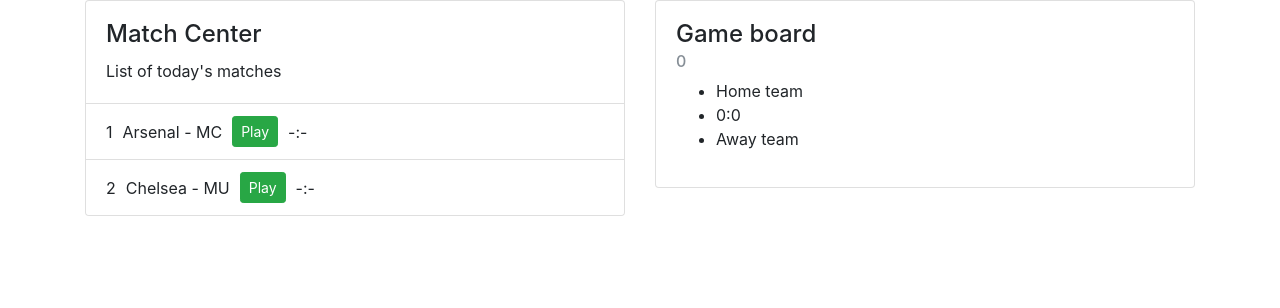
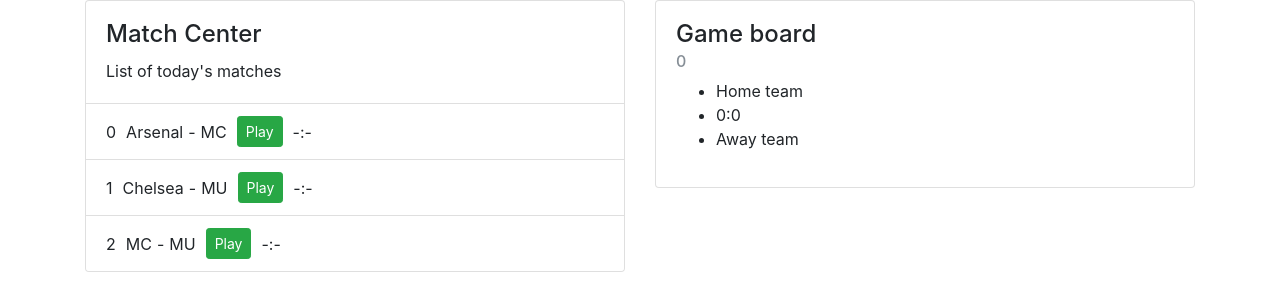
Before and after one commit to Funstarter/Football, a website: page index.html in a window 1280 px wide. Drawn offline with nearby package versions, Linux system fonts and the light colour scheme; files that its build step writes are made by us from their sources.

Commit message:
Render dame list via JS

```diff
--- a/index.html
+++ b/index.html
@@ -8,6 +8,21 @@
     <meta name="description" content="Football game">
     <link rel="stylesheet" href="https://maxcdn.bootstrapcdn.com/bootstrap/4.0.0-beta/css/bootstrap.min.css">
     <link rel="stylesheet" href="public/styles.css">
+
+    <script type="template-game" id="template-game">
+        <li class="list-group-item game" data-game="{id}">
+            <div class="game__id">{id}</div>
+            <div class="game__teams">
+                <span class="game__team">{homeTeam}</span>
+                <span class="game__team">{awayTeam}</span>
+            </div>
+            <div class="game__control">
+                <button class="btn btn-success btn-sm" type="button" data-game-control="play">
+                    <span>Play</span></button>
+            </div>
+            <div class="game__result" data-game-result>-:-</div>
+        </li>
+    </script>
 </head>
 <body>
 
@@ -20,31 +35,8 @@
                     <h4 class="card-title">Match Center</h4>
                     <p class="card-text">List of today's matches</p>
                 </div>
-                <ul class="list-group list-group-flush">
-                    <li class="list-group-item">
-                        <div class="game" data-game="0">
-                            <div class="game__id">1</div>
-                            <div class="game__teams">
-                                <span class="game__team" data-team="0">Arsenal</span> - <span class="game__team" data-team="1">MC</span>
-                            </div>
-                            <div class="game__control">
-                                <button class="btn btn-success btn-sm" type="button" data-game-control="play"><span>Play</span></button>
-                            </div>
-                            <div class="game__result" data-game-result>-:-</div>
-                        </div>
-                    </li>
-                    <li class="list-group-item">
-                        <div class="game" data-game="1">
-                            <div class="game__id">2</div>
-                            <div class="game__teams">
-                                <span class="game__team" data-team="2">Chelsea</span> - <span class="game__team" data-team="3">MU</span>
-                            </div>
-                            <div class="game__control">
-                                <button class="btn btn-success btn-sm" type="button" data-game-control="play"><span>Play</span></button>
-                            </div>
-                            <div class="game__result" data-game-result>-:-</div>
-                        </div>
-                    </li>
+                <ul class="list-group list-group-flush" data-match-center-games>
+
                 </ul>
             </div>
 
@@ -81,6 +73,7 @@
 
 <!-- Application -->
 <script src="src/js/app/game/game.model.js"></script>
+<script src="src/js/app/game/game.view.js"></script>
 <script src="src/js/app/game/game.controller.js"></script>
 <script src="src/js/app/board/board.model.js"></script>
 </body>
--- a/src/js/app/game/game.controller.js
+++ b/src/js/app/game/game.controller.js
@@ -1,4 +1,20 @@
 var isPlaying;
+
+function renderGames(games, selector) {
+    var wrapper = document.querySelector(selector);
+    var template = document.querySelector('#template-game').innerHTML;
+    var gamesTags = '';
+
+    games.forEach(function(item, index){
+        var result = template.replace(/{(id)}/g, index);
+        result = result.replace(/{(homeTeam)}/g, item.homeTeam.name);
+        result = result.replace(/{(awayTeam)}/g, item.awayTeam.name);
+        gamesTags += result;
+    });
+
+    document.querySelector(selector).innerHTML = gamesTags;
+}
+renderGames(games, '[data-match-center-games]');
 
 document.addEventListener('click', function (e) {
 
--- a/src/js/app/game/game.scss
+++ b/src/js/app/game/game.scss
@@ -8,10 +8,17 @@
 
   &__teams{
     padding-right: 10px;
+    display: flex;
   }
 
   &__team{
-
+    &:first-child {
+      &::after {
+        content: '-';
+        display: inline-block;
+        padding: 0 5px;
+      }
+    }
   }
 
   &__control{
```
Also changed, not shown: src/js/data/teams.js (+16 -4 lines), src/js/app/game/game.view.js (added).
